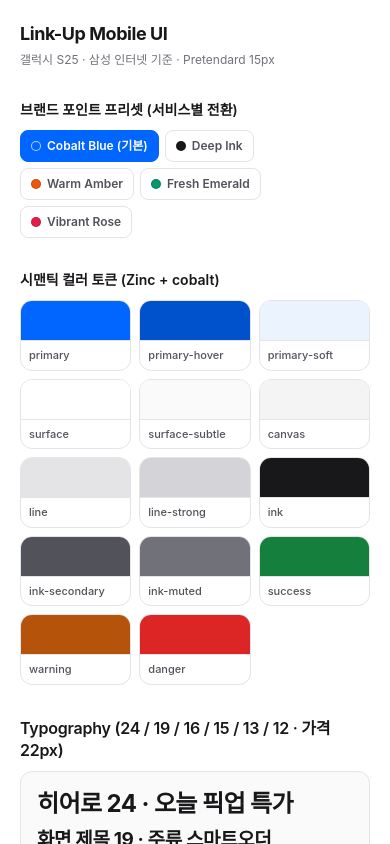
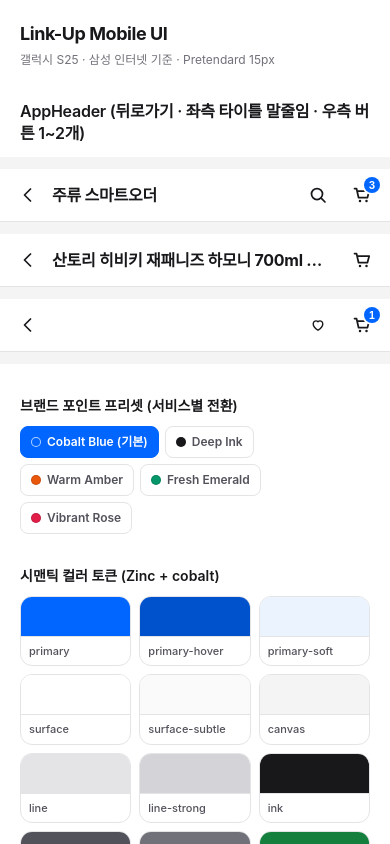
Before and after one commit to Link-up-co/mobile-design-system, a Next.js app: page / in a window 390 px wide. Shown: the top 844 px of the page. Built offline with nearby package versions, Linux system fonts and the light colour scheme; a web font is replaced by a local one.

Commit message:
feat(mobile): add AppHeader with left back button, truncated title, and 1-2 right action buttons

```diff
--- a/src/app/page.tsx
+++ b/src/app/page.tsx
@@ -1,9 +1,11 @@
 import {
+  AppHeader,
   BirthDateInput,
   Button,
   CartIcon,
   CheckboxGroup,
   Field,
+  HeartIcon,
   IconButton,
   Input,
   OtpInput,
@@ -73,6 +75,36 @@ export default async function MobileGalleryPage({
         <h1 className="text-lg font-bold tracking-tight text-ink">Link-Up Mobile UI</h1>
         <p className="text-xs text-ink-muted">갤럭시 S25 · 삼성 인터넷 기준 · Pretendard 15px</p>
       </header>
+
+      <section className="space-y-3">
+        <Text variant="section">AppHeader (뒤로가기 · 좌측 타이틀 말줄임 · 우측 버튼 1~2개)</Text>
+        <div className="-mx-5 space-y-3 bg-canvas py-3">
+          <AppHeader
+            sticky={false}
+            title="주류 스마트오더"
+            actions={
+              <>
+                <IconButton aria-label="검색" icon={<SearchIcon />} />
+                <IconButton aria-label="장바구니" icon={<CartIcon />} badge={3} />
+              </>
+            }
+          />
+          <AppHeader
+            sticky={false}
+            title="산토리 히비키 재패니즈 하모니 700ml 전용잔 한정 패키지 기획전"
+            actions={<IconButton aria-label="장바구니" icon={<CartIcon />} />}
+          />
+          <AppHeader
+            sticky={false}
+            actions={
+              <>
+                <IconButton aria-label="관심 상품" icon={<HeartIcon />} />
+                <IconButton aria-label="장바구니" icon={<CartIcon />} badge={1} />
+              </>
+            }
+          />
+        </div>
+      </section>
 
       <section className="space-y-2.5">
         <h2 className="text-sm font-semibold text-ink">브랜드 포인트 프리셋 (서비스별 전환)</h2>
--- /dev/null
+++ b/src/mobile/AppHeader.tsx
@@ -0,0 +1,73 @@
+"use client";
+
+import type { ReactNode } from "react";
+import clsx from "clsx";
+import { IconButton } from "./Button";
+import { BackIcon } from "./icons";
+
+export type AppHeaderProps = {
+  /** 뒤로가기 버튼 바로 오른쪽에 표시할 타이틀 (길면 `...` 말줄임) */
+  title?: string;
+  /** 좌측 뒤로가기 노출 여부 (기본 true) */
+  showBack?: boolean;
+  /** 뒤로가기 클릭 핸들러 (생략 시 `window.history.back()`) */
+  onBack?: () => void;
+  /** 우측 기능 버튼 영역 (IconButton 1개 또는 2개 권장) */
+  actions?: ReactNode;
+  sticky?: boolean;
+  bordered?: boolean;
+  className?: string;
+};
+
+/**
+ * 모바일 상단 앱 헤더 (높이 52px + 상단 safe-area).
+ * - 좌측 뒤로가기 버튼 + 바로 옆 좌측 정렬 타이틀(길어지면 `...` 말줄임) + 우측 기능 버튼 1~2개
+ */
+export function AppHeader({
+  title,
+  showBack = true,
+  onBack,
+  actions,
+  sticky = true,
+  bordered = true,
+  className,
+}: AppHeaderProps) {
+  function handleBack() {
+    if (onBack) {
+      onBack();
+    } else if (typeof window !== "undefined") {
+      window.history.back();
+    }
+  }
+
+  return (
+    <header
+      className={clsx(
+        "w-full bg-surface text-ink pt-[env(safe-area-inset-top,0px)]",
+        sticky && "sticky top-0 z-30",
+        bordered && "border-b border-line",
+        className
+      )}
+    >
+      <div className="flex h-13 items-center justify-between gap-1 px-1.5">
+        <div className="flex min-w-0 flex-1 items-center gap-0.5">
+          {showBack && (
+            <IconButton aria-label="뒤로가기" icon={<BackIcon />} onClick={handleBack} />
+          )}
+          {title && (
+            <h1
+              className={clsx(
+                "min-w-0 flex-1 truncate text-section font-bold text-ink",
+                !showBack && "pl-2.5"
+              )}
+            >
+              {title}
+            </h1>
+          )}
+        </div>
+
+        {actions && <div className="flex shrink-0 items-center">{actions}</div>}
+      </div>
+    </header>
+  );
+}
--- a/src/mobile/index.ts
+++ b/src/mobile/index.ts
@@ -7,4 +7,5 @@ export * from "./Checkbox";
 export * from "./Radio";
 export * from "./BottomSheet";
 export * from "./ProductCard";
+export * from "./AppHeader";
 export * from "./icons";
```
Also changed, not shown: 2 other files (tests, documents, lock files or other folders).
